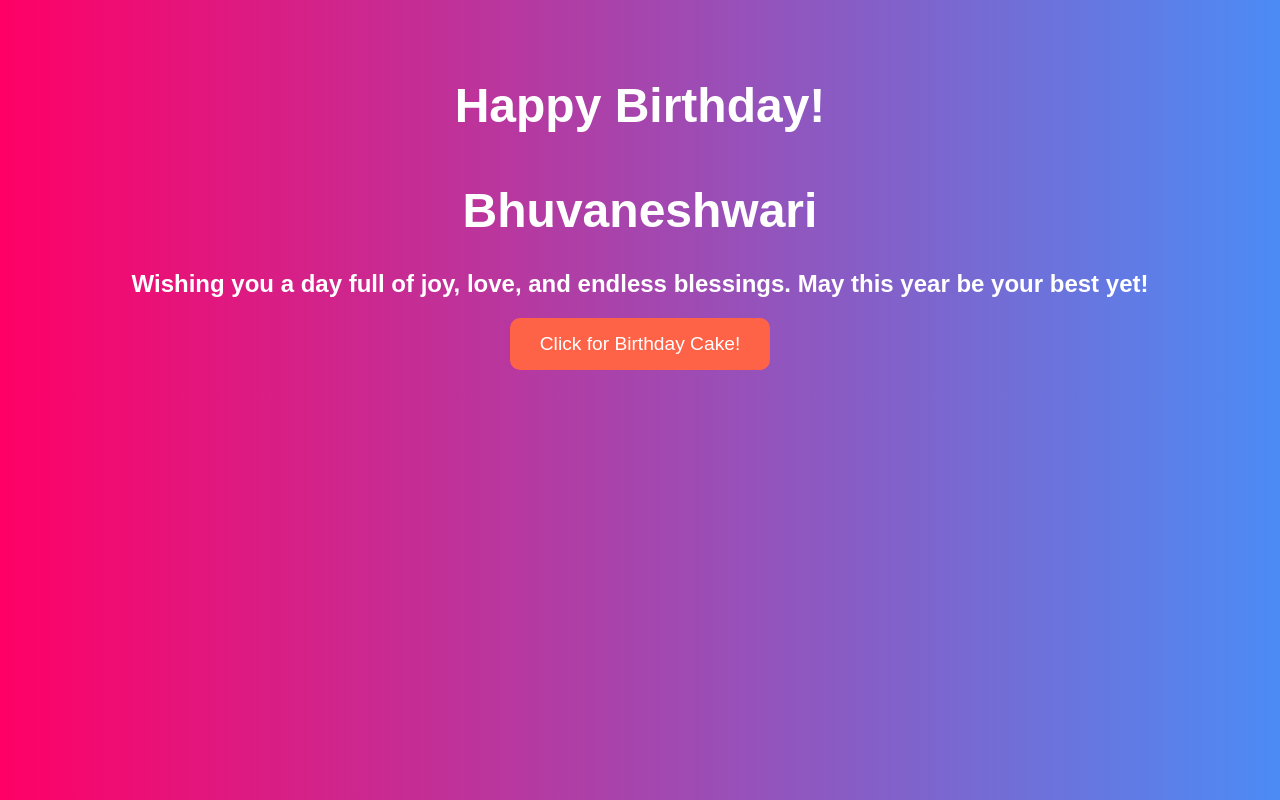
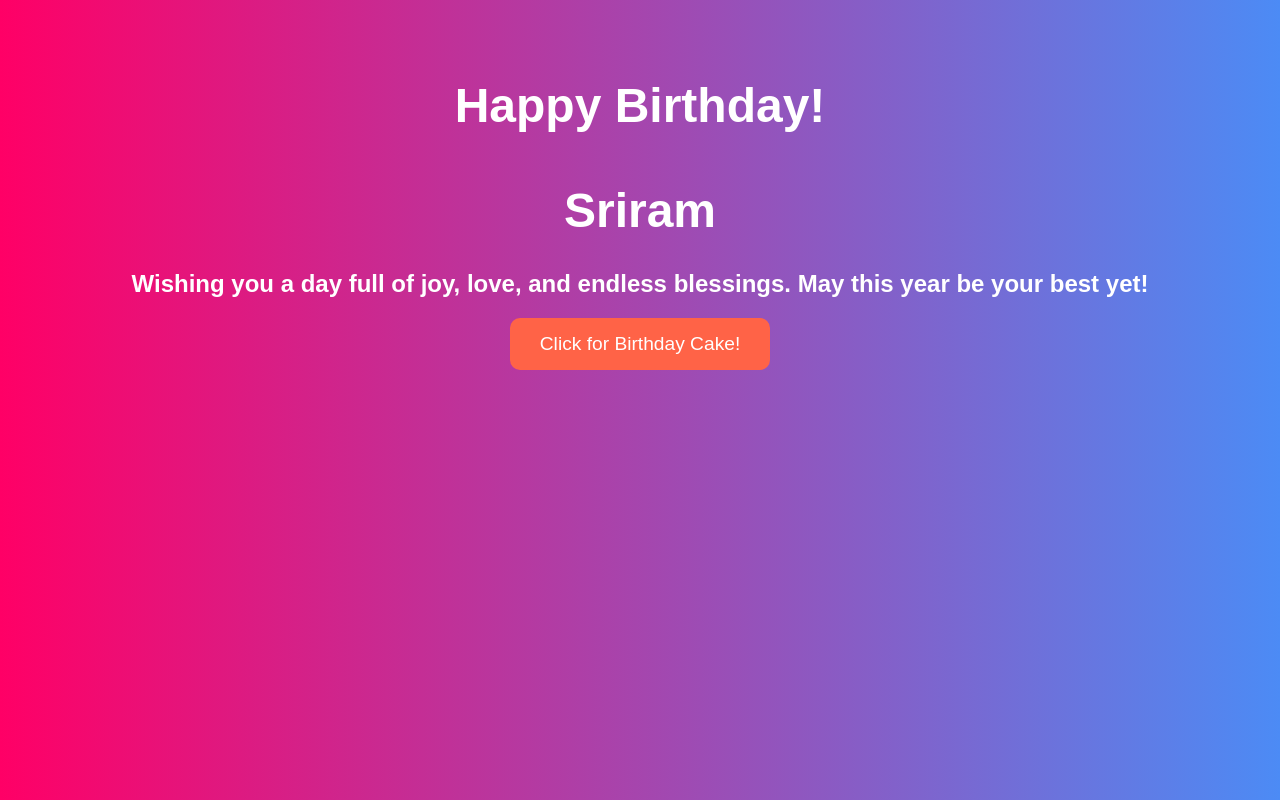
Before and after one commit to Sriram-mss/birthday-b, a plain HTML site: page Birthday B.html in a window 1280 px wide. Drawn offline with Linux system fonts and the light colour scheme.

Commit message:
Update Birthday B.html

```diff
--- a/Birthday B.html
+++ b/Birthday B.html
@@ -53,7 +53,7 @@
 <body>
 
     <h1>Happy Birthday!</h1>
-<h1> Bhuvaneshwari </h1>
+<h1> Sriram </h1>
     <p class="message">Wishing you a day full of joy, love, and endless blessings. May this year be your best yet!</p>
 
     <button class="button" onclick="showCake()">Click for Birthday Cake!</button>
```
